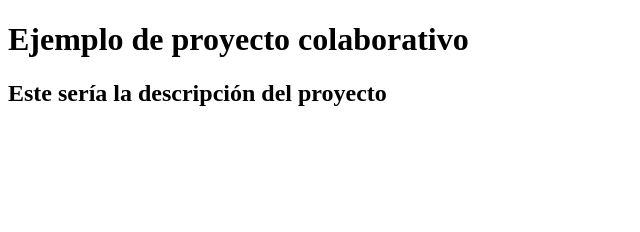
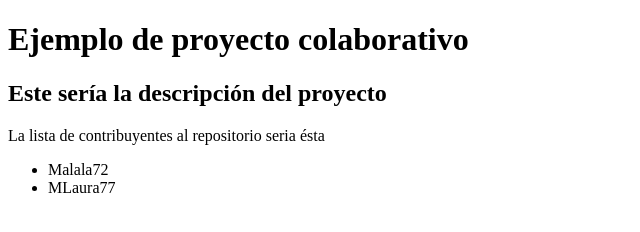
Before and after one commit to MLaura77/Proyecto1-copy, a plain HTML site: page index.html in a window 1280 px wide. Shown: the whole page, without its empty margins (0-640 px from the left). Drawn offline with Linux system fonts and the light colour scheme.

Commit message:
Update index.html
He añadido la lista de contribuyentes al repositorio

```diff
--- a/index.html
+++ b/index.html
@@ -9,6 +9,11 @@
    <header>
     <h1>Ejemplo de proyecto colaborativo</h1>
     <h2>Este sería la descripción del proyecto</h2>
+       <p>La lista de contribuyentes al repositorio seria ésta</p>
+       <ul>
+           <li>Malala72 </li>
+           <li>MLaura77 </li>
+       </ul>
    </header>
 </body>
 </html>
```
